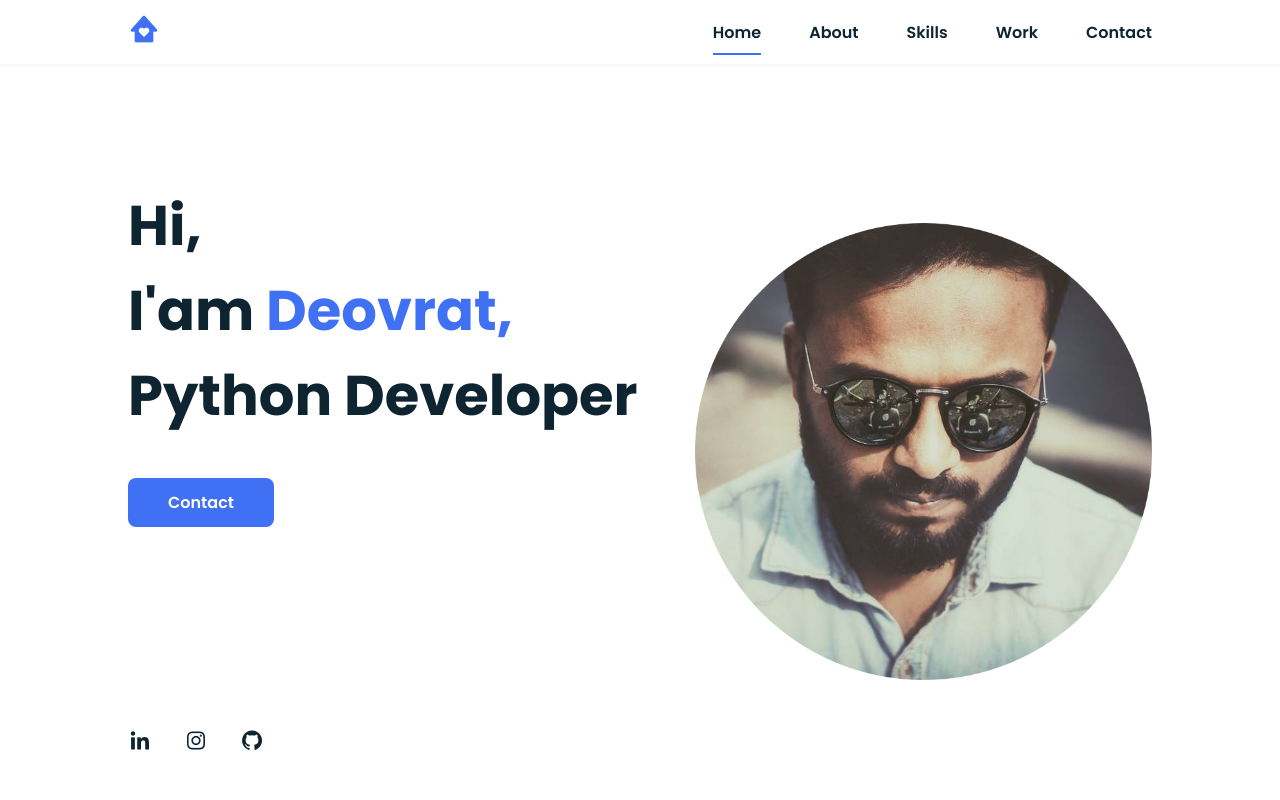
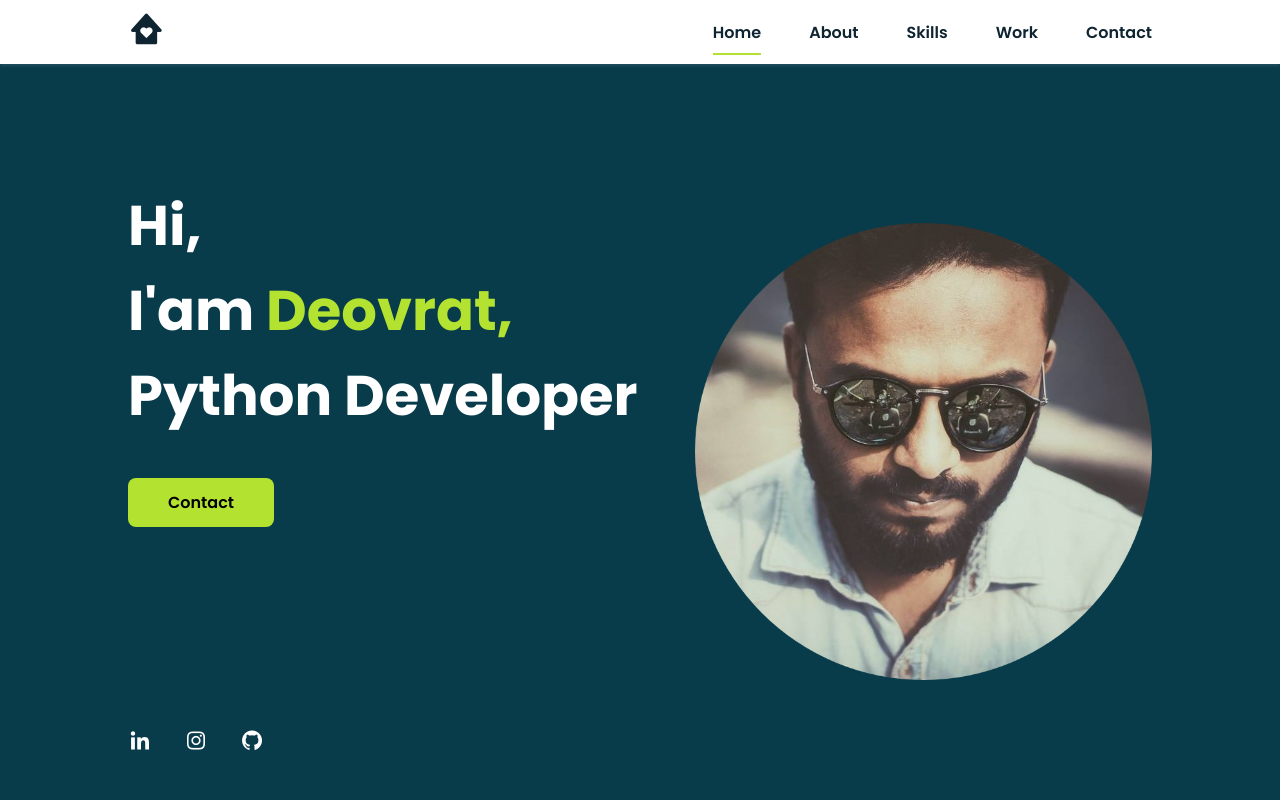
Before and after one commit to devsingh-code/devsingh-code.github.io, a plain HTML site: page index.html in a window 1280 px wide. Shown: the top 800 px of the page. Drawn offline with nearby package versions, Linux system fonts and the light colour scheme.

Commit message:
Updated Theme

```diff
--- a/assets/css/styles.css
+++ b/assets/css/styles.css
@@ -11,7 +11,7 @@
 
 /*===== Colores =====*/
 :root{
-  --first-color: #4070F4;
+  --first-color: #b3e231;
   --second-color: #0E2431;
   --third-color:white;
 
@@ -63,8 +63,8 @@ body{
   margin: var(--header-height) 0 0 0;
   font-family: var(--body-font);
   font-size: var(--normal-font-size);
-  color: var(--second-color);
-
+  color: var(--third-color);
+  background-color: #093C4B;
 }
 
 h1,h2,p{
@@ -134,7 +134,7 @@ img{
   left: 0;
   z-index: var(--z-fixed);
   background-color: #fff;
-  box-shadow: 0 1px 4px rgba(146,161,176,.15);
+  box-shadow: 0 1px 4px rgba(255, 255, 255, 0.15);
 }
 
 /*===== NAV =====*/
@@ -224,7 +224,7 @@ img{
   width: max-content;
   margin-bottom: var(--mb-2);
   font-size: 1.5rem;
-  color: var(--second-color);
+  color: var(--third-color);
 }
 .home__social-icon:hover{
   color: var(--first-color);
@@ -245,7 +245,7 @@ img{
 .button{
   display: inline-block;
   background-color: var(--first-color);
-  color: #fff;
+  color: rgb(0, 0, 0);
   padding: .75rem 2.5rem;
   font-weight: var(--font-semi);
   border-radius: .5rem;
@@ -290,12 +290,19 @@ img{
   padding: .5rem 1rem;
   margin-bottom: var(--mb-4);
   border-radius: .5rem;
-  box-shadow: 0 4px 25px rgba(14,36,49,.15);
+  box-shadow: 0 4px 25px rgba(252, 254, 255, 0.15);
 }
 .skills__work{
   text-align: center;
   text-emphasis-color: black;
 }
+
+.skills__homeicon{
+  font-size: 2.3rem;
+  margin-right: var(--mb-2);
+  color: var(--second-color);
+}
+
 .skills__icon{
   font-size: 2rem;
   margin-right: var(--mb-2);
--- a/index.html
+++ b/index.html
@@ -17,7 +17,7 @@
         <header class="l-header">
             <nav class="nav bd-grid">
                 <div>
-                    <a href="https://devsingh-code.github.io/" class="nav__logo skills__icon"><i class='bx bxs-home-heart'></i></a>
+                    <a href="https://devsingh-code.github.io/" class="nav__logo skills__homeicon"><i class='bx bxs-home-heart'></i></a>
 
                 </div>
 
```
